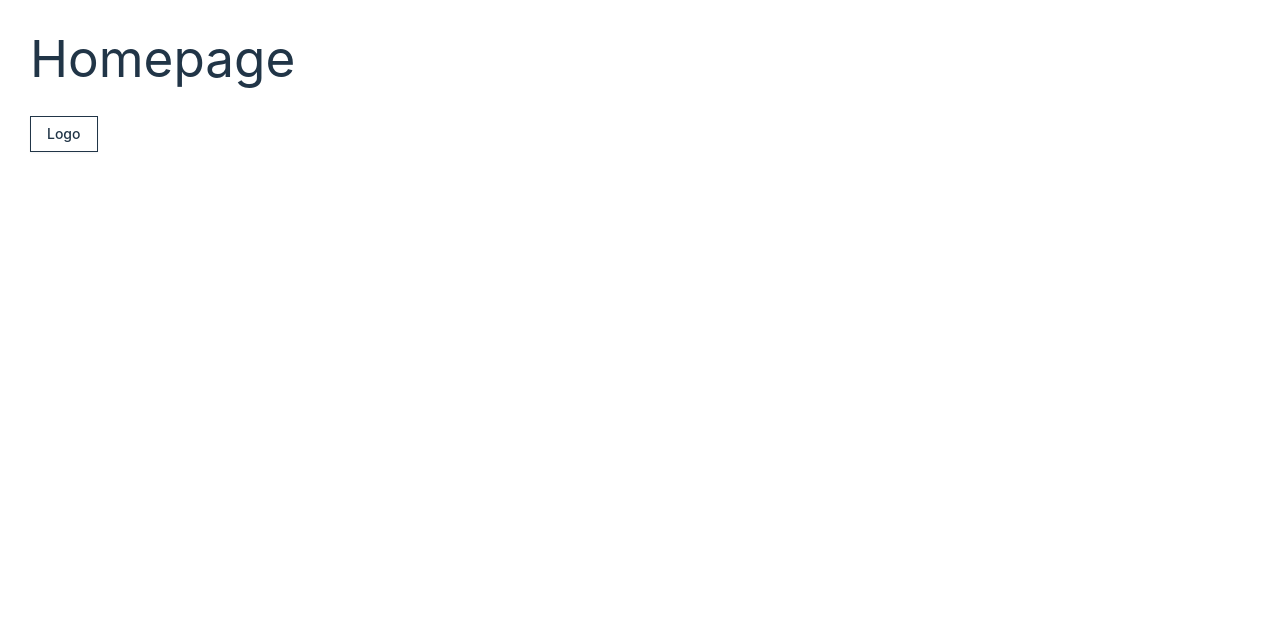
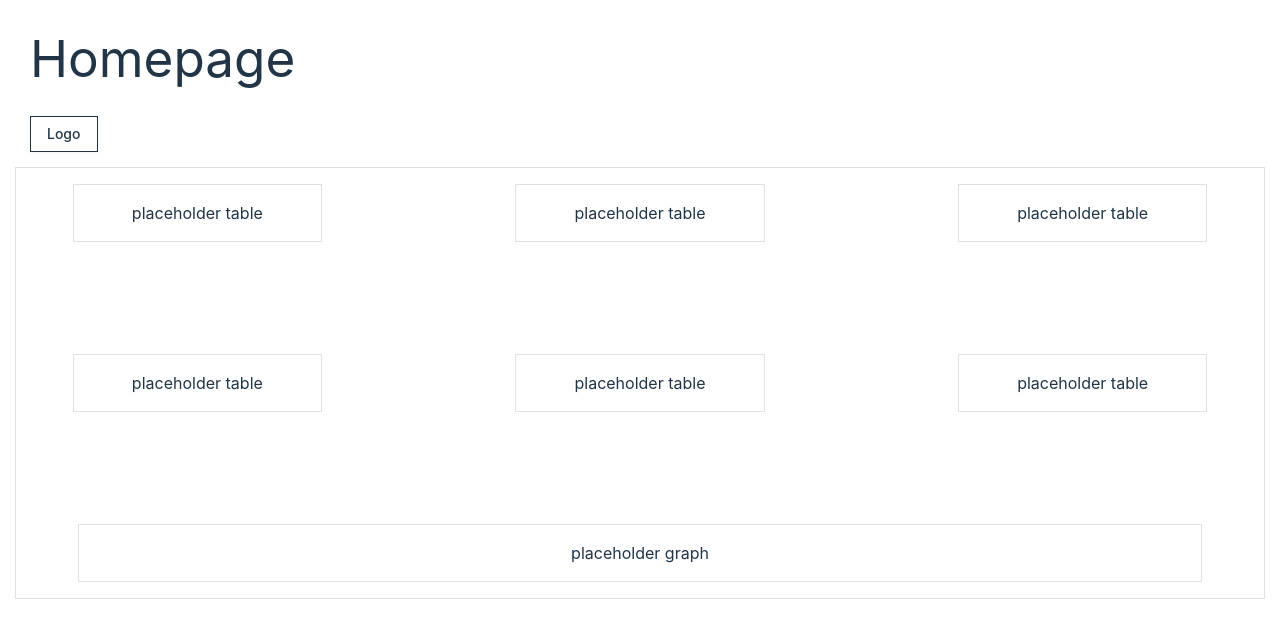
Before and after one commit to aidanho1188/ptsb-oct-23-capstone-team-2, a React (Vite) app in the folder client/: page / in a window 1280 px wide. Shown: the top 638 px of the page. Built offline with nearby package versions, Linux system fonts and the light colour scheme.

Commit message:
add dashboard layout

```diff
--- /dev/null
+++ b/client/src/layouts/Dashboard/Dashboard.jsx
@@ -0,0 +1,18 @@
+import './dashboard.css'
+
+function Dashboard() {
+  return (
+    <div className='dashboard'>
+      {/* change these divs to components*/}
+      <div className='table'>placeholder table</div>
+      <div className='table'>placeholder table</div>
+      <div className='table'>placeholder table</div>
+      <div className='table'>placeholder table</div>
+      <div className='table'>placeholder table</div>
+      <div className='table'>placeholder table</div>
+      <div className='graph'>placeholder graph</div>
+    </div>
+  )
+}
+
+export default Dashboard
--- /dev/null
+++ b/client/src/layouts/Dashboard/dashboard.css
@@ -0,0 +1,21 @@
+.dashboard {
+  border: 1px solid #e0e0e0;
+  display: flex;
+  flex-wrap: wrap;
+  justify-content: space-around;
+  gap: 5em;
+}
+
+.dashboard > * {
+  margin: 1em;
+  padding: 1em;
+}
+.dashboard .table {
+  border: 1px solid #e0e0e0;
+  width: 20%;
+}
+
+.dashboard .graph {
+  border: 1px solid #e0e0e0;
+  width: 90%;
+}
--- a/client/src/pages/Homepage.jsx
+++ b/client/src/pages/Homepage.jsx
@@ -1,17 +1,19 @@
-import Logo from "../components/Logo/Logo";
-import NavMenu from "../components/NavMenu/NavigationMenu";
+import Logo from '../components/Logo/Logo'
+import NavMenu from '../components/NavMenu/NavigationMenu'
+import Dashboard from '../layouts/Dashboard/Dashboard'
 import './homepage.css'
 
 function Homepage() {
   return (
-    <div className="homepage-container">
-      <h1 className="homepage-title">Homepage</h1>
-      <div className="nav-bar">
+    <div className='homepage-container'>
+      <h1 className='homepage-title'>Homepage</h1>
+      <div className='nav-bar'>
         <Logo />
         <NavMenu />
       </div>
+      <Dashboard />
     </div>
-  );
+  )
 }
 
-export default Homepage;
+export default Homepage
```
